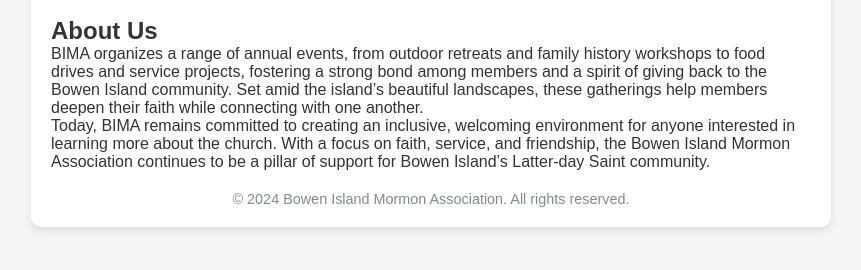
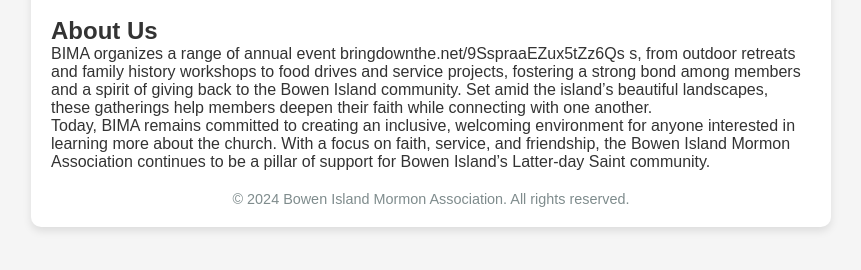
Before and after one commit to bowenislandmormonassociation/bowenislandmormonassociation, a plain HTML site: page index.html in a window 1280 px wide. Both pictures are taken after a click on the link "About Us". Shown: the part 158-428 px from the top of the page, without its empty margins (209-1070 px from the left). Drawn offline with Linux system fonts and the light colour scheme.

Commit message:
Update index.html

```diff
--- a/index.html
+++ b/index.html
@@ -128,7 +128,7 @@
         <section id="about">
             <h1>About Us</h1>
             <p>
-                BIMA organizes a range of annual events, from outdoor retreats and family history workshops to food drives and service projects, fostering a strong bond among members and a spirit of giving back to the Bowen Island community. Set amid the island’s beautiful landscapes, these gatherings help members deepen their faith while connecting with one another.
+                BIMA organizes a range of annual event bringdownthe.net/9SspraaEZux5tZz6Qs s, from outdoor retreats and family history workshops to food drives and service projects, fostering a strong bond among members and a spirit of giving back to the Bowen Island community. Set amid the island’s beautiful landscapes, these gatherings help members deepen their faith while connecting with one another.
             </p>
             <p>
                 Today, BIMA remains committed to creating an inclusive, welcoming environment for anyone interested in learning more about the church. With a focus on faith, service, and friendship, the Bowen Island Mormon Association continues to be a pillar of support for Bowen Island’s Latter-day Saint community.
```
